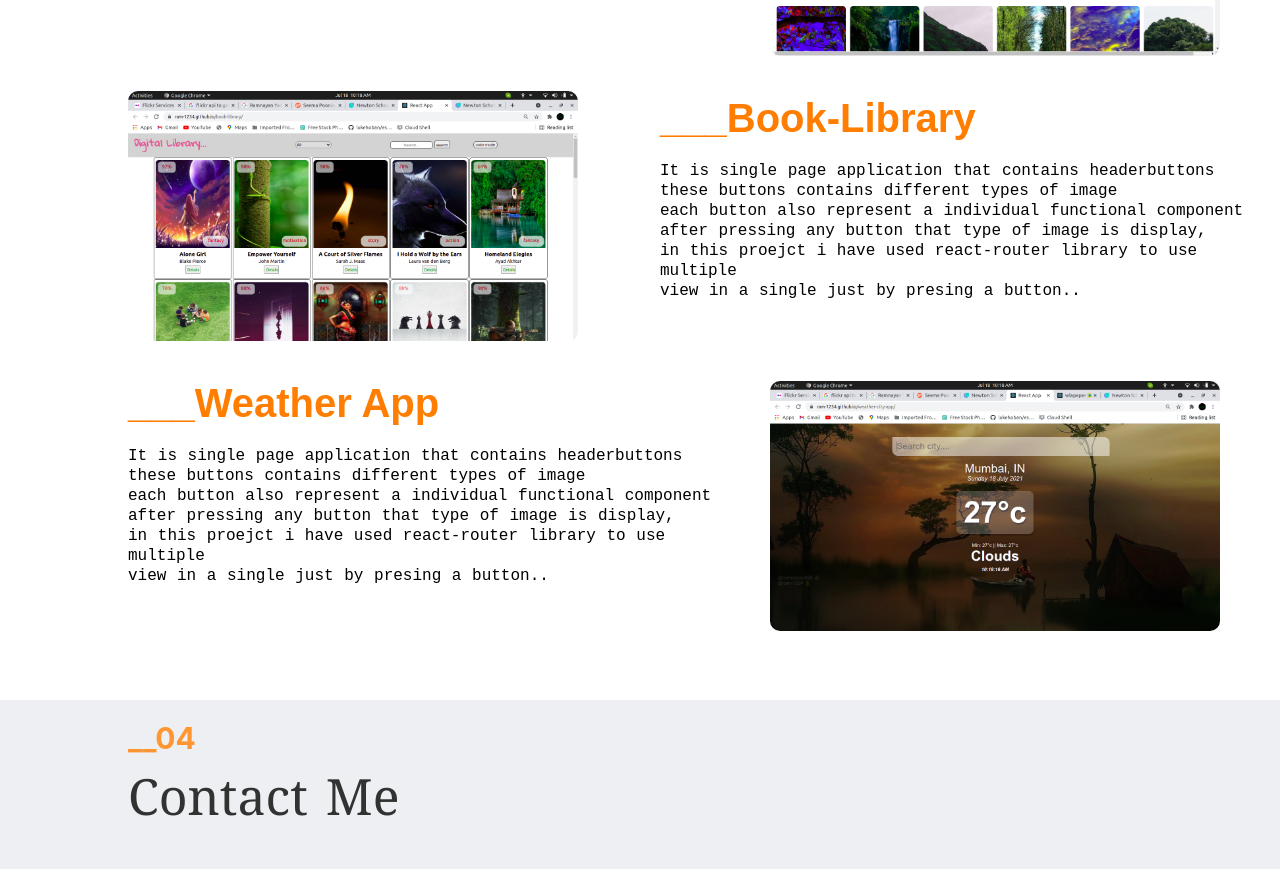
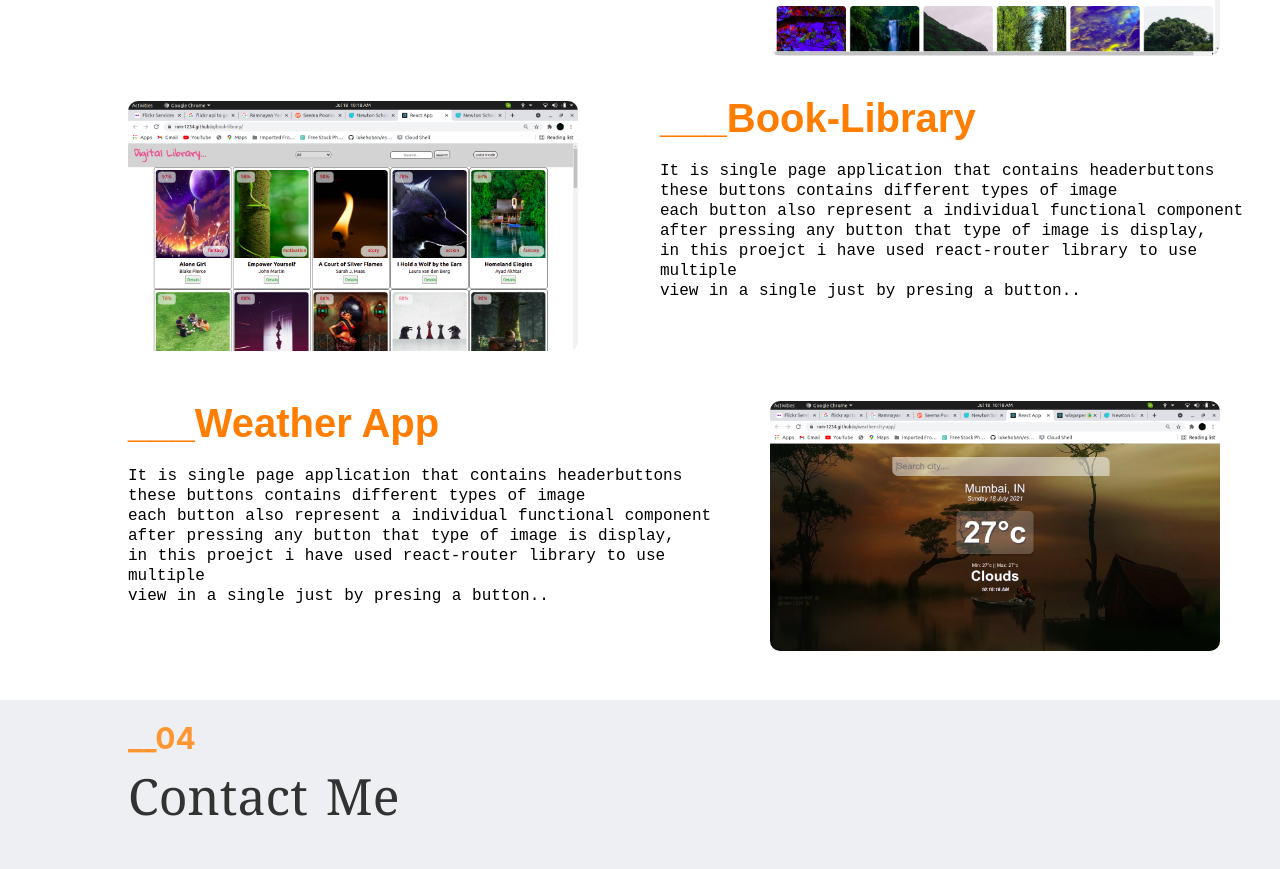
Before and after one commit to Ram-1234/ramnayanyadav.me, a React (Create React App) app: page / in a window 1280 px wide. Shown: the part 3214-4083 px from the top of the page. Built offline with nearby package versions, Linux system fonts and the light colour scheme.

Commit message:
modified

```diff
--- a/package.json
+++ b/package.json
@@ -7,6 +7,7 @@
     "@testing-library/jest-dom": "^5.14.1",
     "@testing-library/react": "^11.2.7",
     "@testing-library/user-event": "^12.8.3",
+    "build": "^0.1.4",
     "gh-pages": "^3.2.3",
     "react": "^17.0.2",
     "react-dom": "^17.0.2",
--- a/src/components/style.css
+++ b/src/components/style.css
@@ -199,7 +199,7 @@ img{
      width: 450px;
      height: 250px;
      position: relative;
-     top: 60px;
+     top: 70px;
 
 }
 .project3{
@@ -208,7 +208,7 @@ img{
      width: 450px;
      height: 250px;
      position: relative;
-     top: 100px;
+     top: 120px;
      right: 60px;
 }
 
@@ -243,7 +243,7 @@ img{
 .image-Gallery-info3{
     position: relative;
     float: left;
-    top: 80px;
+    bottom: -100px;
 }
 
 /* contact me */
```
Also changed, not shown: 1 other file (tests, documents, lock files or other folders).
